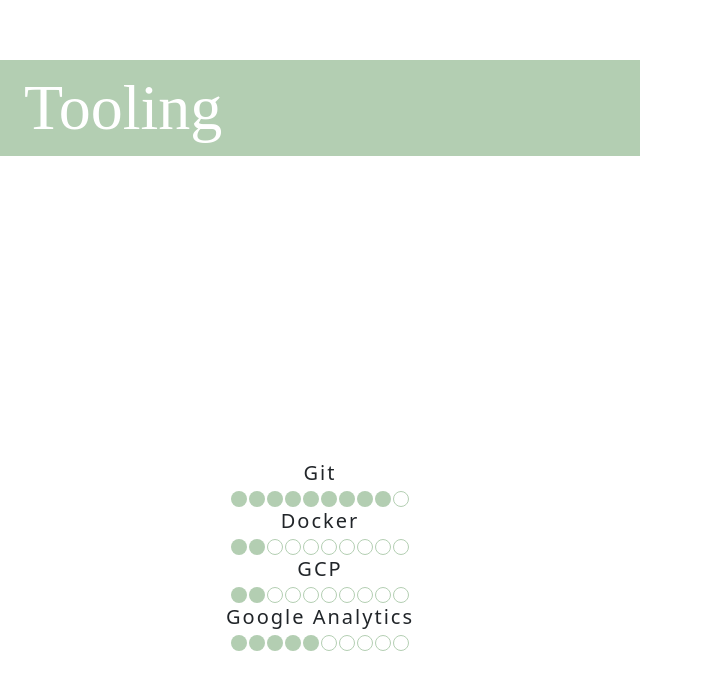
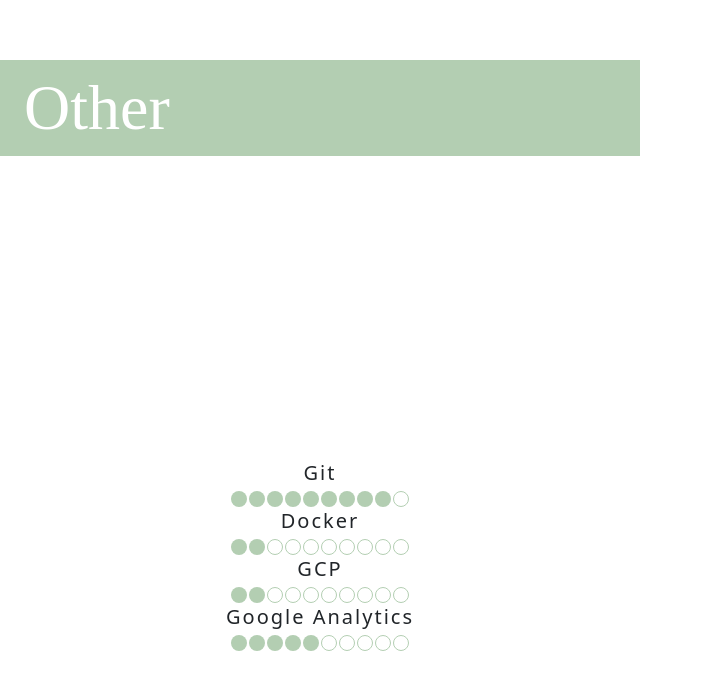
Before and after one commit to phoenixfire07/my-app, a React (Create React App) app: page / in a window 1280 px wide. Shown: the part 7500-8190 px from the top of the page, without its empty margins (0-703 px from the left). Built offline with nearby package versions, Linux system fonts and the light colour scheme.

Commit message:
Text update

```diff
--- a/src/components/Skillset.js
+++ b/src/components/Skillset.js
@@ -74,7 +74,7 @@
                         </div>
                         <div className="w-100 skillset-section">
                             <ScrollAnimation animateIn='fadeInDown' animateOut='fadeOutDown'>
-                                <div className="skill-title d-flex justify-content-start pl-4 light">Tooling</div>
+                                <div className="skill-title d-flex justify-content-start pl-4 light">Other</div>
                             </ScrollAnimation>
                             <div className="d-flex justify-content-center align-items-center flex-column h-100">
                                 {otherSkillsData.map((oSkill) =>
```
